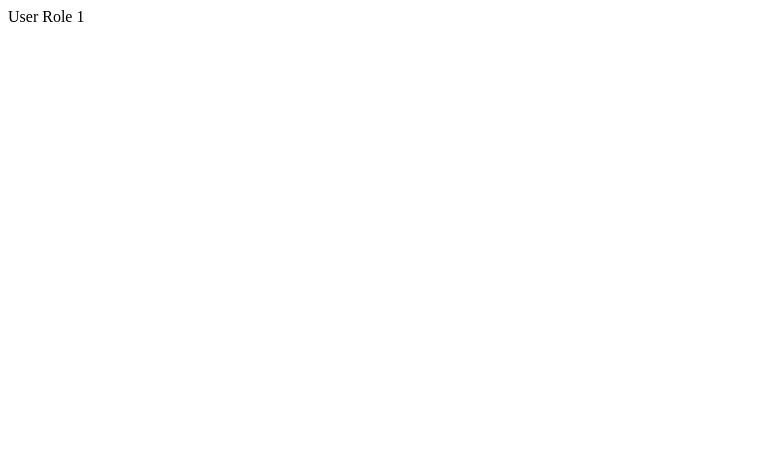
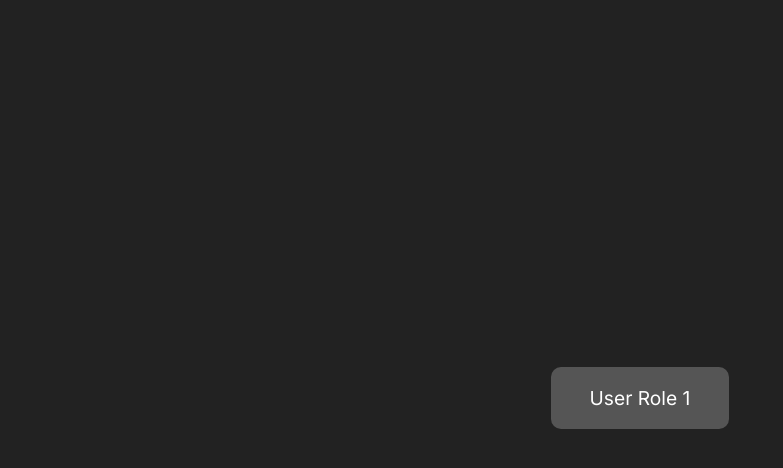
Before and after one commit to harridepaula/custom-checkbox, a plain HTML site: page index.html in a window 1280 px wide. Shown: the whole page, without its empty margins (0-783 px from the left). Drawn offline with Linux system fonts and the light colour scheme.

Commit message:
Link the stylesheet and add more styles to check buttons

```diff
--- a/index.html
+++ b/index.html
@@ -5,12 +5,13 @@
     <meta http-equiv="X-UA-Compatible" content="IE=edge">
     <meta name="viewport" content="width=device-width, initial-scale=1.0">
     <title>Document</title>
+    <link rel="stylesheet" href="styles.css">
 </head>
 <body>
     <div class="container">
         <div id="roles-div">
             <label style="cursor: pointer;">
-                <input type="checkbox" style="display: none;">
+                <input id="roles-checkbox" type="checkbox" style="display: none;">
                 <span id="roles-list">User Role 1</span>
             </label>
         </div>
--- a/styles.css
+++ b/styles.css
@@ -26,7 +26,8 @@ body {
     position: relative;
     display: inline-block;
     padding: 1em 2em;
-    color: #555;
+    color: white;
+    background-color: #555;
     border-radius: 10px;
     font-size: 1.2em;
     transition: 0.5s;
@@ -35,12 +36,8 @@ body {
     -webkit-user-select: none;
 }
 
-#roles-list:before {
-    content: '';
-    position: absolute;
-    top: 0;
-    left: 0;
-    width: 100%;
-    height: 50%;
-    background: rgba(255, 255, 255, 0.1);
+#roles-checkbox:checked ~ span {
+    color: white;
+    background-color: hotpink;
+    box-shadow: 0 2px 20px hotpink;
 }
```
